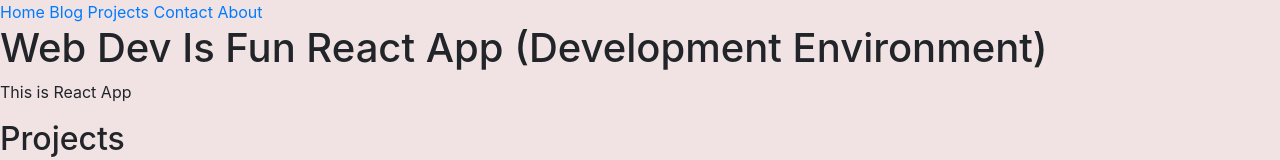
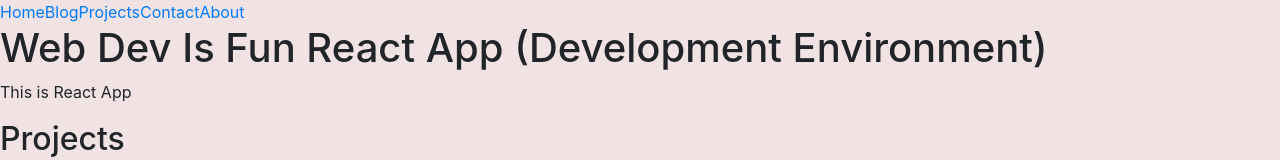
Before and after one commit to PovilasU/webdev-is-fun-app, a React app: page / in a window 1280 px wide. Shown: the top 160 px of the page. Built offline with nearby package versions, Linux system fonts and the light colour scheme.

Commit message:
created Header component with nav bar

```diff
--- a/src/components/App.js
+++ b/src/components/App.js
@@ -1,12 +1,11 @@
 import React, { Component } from "react";
-
-// import pic from "./day2_audit1.JPG";
+import Header from "./Header.js";
 
 class App extends Component {
   render() {
     return (
       <div>
-        {/* <img src={pic} alt="mypic" /> */}
+        <Header></Header>
         <h1>Web Dev Is Fun React App (Development Environment)</h1>
         <p>This is React App</p>
         <h2>Projects</h2>
--- /dev/null
+++ b/src/components/Header.js
@@ -0,0 +1,15 @@
+import React from "react";
+
+export default Header => {
+  return (
+    <div class="topnav">
+      <a class="active" href="#home">
+        Home
+      </a>
+      <a href="#blog">Blog</a>
+      <a href="#projects">Projects</a>
+      <a href="#contact">Contact</a>
+      <a href="#about">About</a>
+    </div>
+  );
+};
--- a/src/template.html
+++ b/src/template.html
@@ -8,14 +8,6 @@
     <meta name="description" content="" />
     <meta name="viewport" content="width=device-width, initial-scale=1" />
   </head>
-  <div class="topnav">
-    <a class="active" href="#home">Home</a>
-    <a href="#blog">Blog</a>
-    <a href="#projects">Projects</a>
-    <a href="#contact">Contact</a>
-    <a href="#about">About</a>
-  </div>
-
   <body>
     <div id="app"></div>
     <img src="./assets/webpack.svg" />
```
Also changed, not shown: 5 other files (tests, documents, lock files or other folders).
